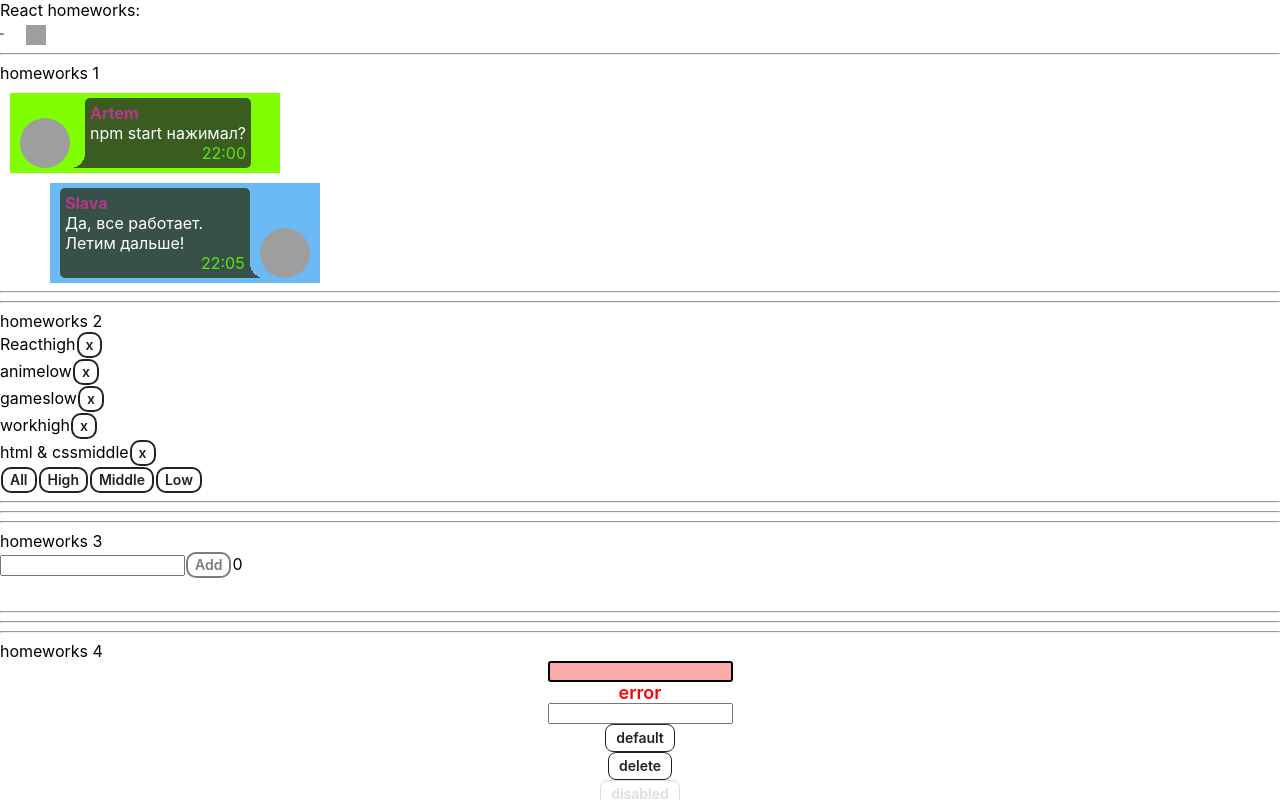
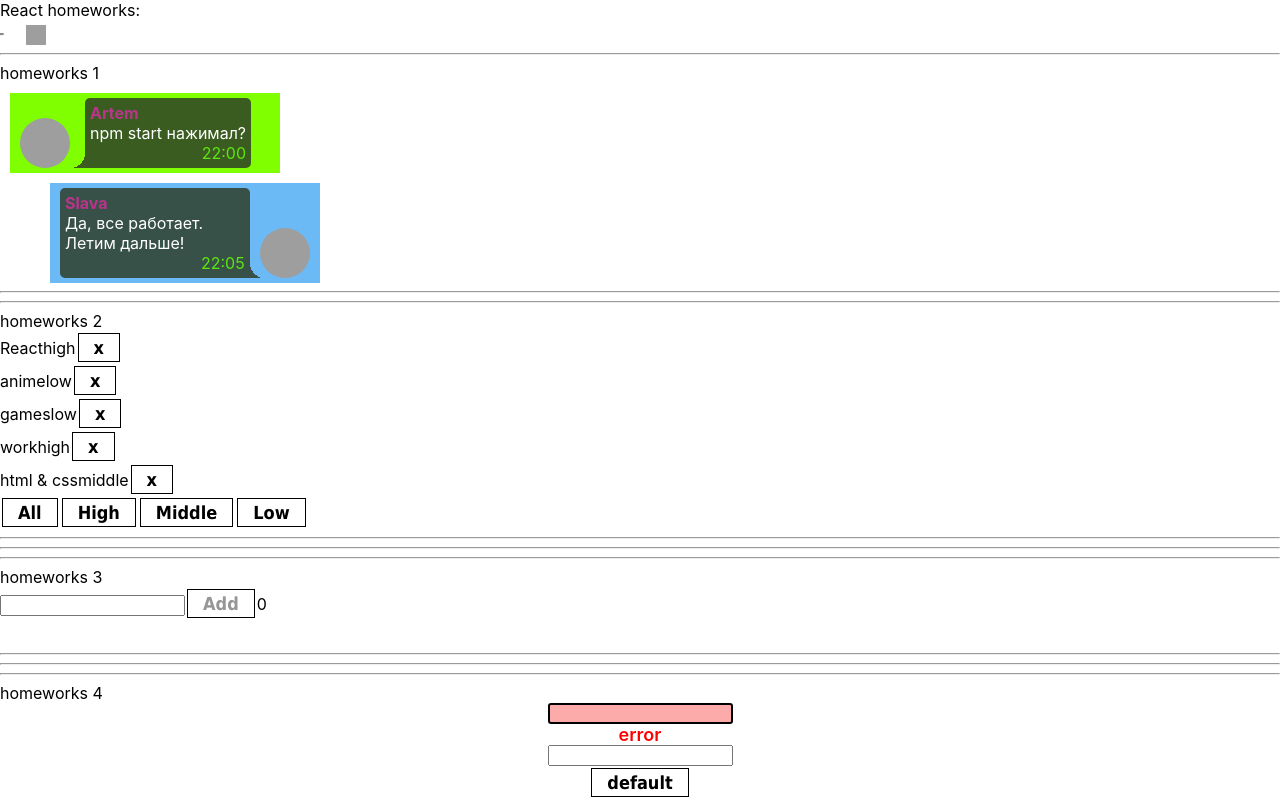
Before and after one commit to SlavaOST-it/homeworks, a React (Create React App) app: page /#/pre-junior in a window 1280 px wide. Shown: the top 800 px of the page. Built offline with nearby package versions, Linux system fonts and the light colour scheme; grey boxes are pictures that could not be loaded.

Commit message:
add new class to Button

```diff
--- a/src/p2-homeworks/h4/common/c2-SuperButton/ButtonMy.module.css
+++ b/src/p2-homeworks/h4/common/c2-SuperButton/ButtonMy.module.css
@@ -1,58 +1,46 @@
 .default {
     padding: 3px 10px;
     border: 2px solid #484848;
-    border-radius: 5px;
 }
 
 .button {
-    background-color: #FFFFFF;
-    border: 2px solid #222222;
-    border-radius: 10px;
-    box-sizing: border-box;
-    color: #222222;
-    cursor: pointer;
-    display: inline-block;
-    font-family: Circular, -apple-system, BlinkMacSystemFont, Roboto, "Helvetica Neue", sans-serif;
-    font-size: 14px;
-    font-weight: 600;
-    line-height: 20px;
-    margin: 0.5px 1px;
-    outline: none;
-    padding: 1px 7px;
-    position: relative;
+    color: black;
+    padding: 3px 15px;
+    /*width:50px;*/
+    text-decoration: none;
     text-align: center;
-    text-decoration: none;
-    touch-action: manipulation;
-    transition: box-shadow .2s, -ms-transform .1s, -webkit-transform .1s, transform .1s;
-    user-select: none;
-    -webkit-user-select: none;
-    width: auto;
+    margin: 2px;
+    /*display: block;*/
+    background-color: white;
+    background-image: linear-gradient(to left, transparent, transparent 50%, black 50%, black);
+    background-position: 100% 0;
+    background-size: 200% 100%;
+    transition: all .50s ease-in;
+    font: 400 18px Tahoma;
+    font-weight: bold;
+    border: 0.5px solid black;
+    /*border: none;*/
+
 }
+.button:active {
+    background-color: black;
+    color: white;
+    height: 100%;
+    z-index: 100;
 
-.button:focus-visible {
-    box-shadow: #222222 0 0 0 2px, rgba(255, 255, 255, 0.8) 0 0 0 4px;
-    transition: box-shadow .2s;
 }
+.button:hover {
+    background-position: 0 0;
+    color: #fff;
+}
+.button:disabled {
 
-.button:active {
-    background-color: #F7F7F7;
-    border-color: #000000;
-    transform: scale(.96);
-}
-
-.button:disabled {
-    border-color: #7c7c7c;
-    color: #7c7c7c;
+    color: #969696;
     cursor: not-allowed;
     opacity: 1;
 }
 
 
-.button:focus {
-    box-shadow: inset 0 1px 0 -0.25px rgba(255, 255, 255, 0.2), 0 0.5px 1px rgba(0, 0, 0, 0.1), 0 0 0 4px rgba(58, 108, 217, 0.5);
-    outline: 0;
-}
-
 .red {
     background: #ea6f6f;
 }
--- a/src/p2-homeworks/h4/common/c2-SuperButton/SuperButton.module.css
+++ b/src/p2-homeworks/h4/common/c2-SuperButton/SuperButton.module.css
@@ -1,57 +1,47 @@
 .default {
     padding: 3px 10px;
     border: 2px solid #484848;
-    border-radius: 5px;
+
 }
 
 .button {
-    background-color: #FFFFFF;
-    border: 1px solid #222222;
-    border-radius: 8px;
-    box-sizing: border-box;
-    color: #222222;
-    cursor: pointer;
-    display: inline-block;
-    font-family: Circular, -apple-system, BlinkMacSystemFont, Roboto, "Helvetica Neue", sans-serif;
-    font-size: 14px;
-    font-weight: 600;
-    line-height: 20px;
-    margin: 0;
-    outline: none;
-    padding: 3px 10px;
-    position: relative;
+    color: black;
+    padding: 3px 15px;
+    /*width:50px;*/
+    text-decoration: none;
     text-align: center;
-    text-decoration: none;
-    touch-action: manipulation;
-    transition: box-shadow .2s, -ms-transform .1s, -webkit-transform .1s, transform .1s;
-    user-select: none;
-    -webkit-user-select: none;
-    width: auto;
+    margin: 2px;
+    /*display: block;*/
+    background-color: white;
+    background-image: linear-gradient(to left, transparent, transparent 50%, black 50%, black);
+    background-position: 100% 0;
+    background-size: 200% 100%;
+    transition: all .50s ease-in;
+    font: 400 18px Tahoma;
+    font-weight: bold;
+    border: 0.5px solid black;
+    /*border: none;*/
+}
+.button:hover {
+    background-position: 0 0;
+    color: #fff;
 }
 
-/*.button:focus-visible {*/
-/*    box-shadow: #222222 0 0 0 2px, rgba(255, 255, 255, 0.8) 0 0 0 4px;*/
-/*    transition: box-shadow .2s;*/
-/*}*/
-
 .button:active {
-    background-color: #F7F7F7;
-    border-color: #000000;
     transform: scale(.96);
+    background-color: black;
+    color: white;
+    /*height: 100%;*/
+    /*z-index: 100;*/
 }
 
 .button:disabled {
-    border-color: #DDDDDD;
-    color: #DDDDDD;
+    opacity: 1;
+    color: #969696;
     cursor: not-allowed;
-    opacity: 1;
 }
 
 
-.button:focus {
-    box-shadow: inset 0 1px 0 -0.25px rgba(255, 255, 255, 0.2), 0 0.5px 1px rgba(0, 0, 0, 0.1), 0 0 0 4px rgba(58, 108, 217, 0.5);
-    outline: 0;
-}
 
 .red {
     background: #ea6f6f;
```
Also changed, not shown: src/p2-homeworks/h2/Affairs.tsx (+4 -5 lines).
